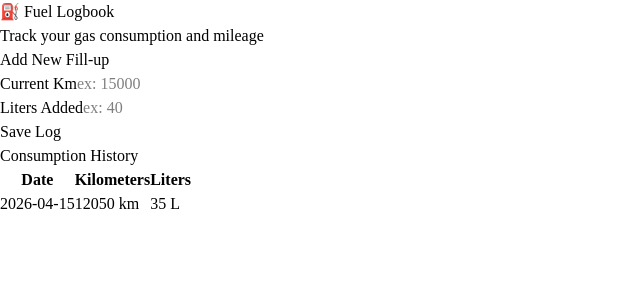
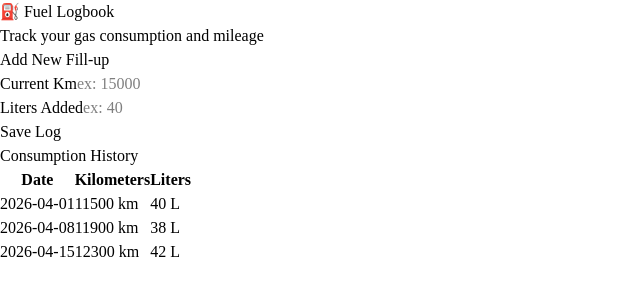
Before and after one commit to OneTechnoCipo/bitacora-react, a React (Vite) app in the folder bitacora-react/: page / in a window 1280 px wide. Shown: the top 300 px of the page, without its empty margins (0-640 px from the left). Built offline with nearby package versions, Linux system fonts and the light colour scheme.

Commit message:
feat: render table with hardcoded data mapping and types

```diff
--- a/bitacora-react/src/App.tsx
+++ b/bitacora-react/src/App.tsx
@@ -1,14 +1,24 @@
 import Header from './components/Header';
 import LogForm from './components/LogForm';
 import LogTable from './components/LogTable';
+/* import { FuelLog } from './types';
+ */
+import type { FuelLog } from './types';
+function App() {
+  // hardcoded data just to test the table mapping
+  const fakeLogs: FuelLog[] = [
+    { id: '1', date: '2026-04-01', km: 11500, liters: 40 },
+    { id: '2', date: '2026-04-08', km: 11900, liters: 38 },
+    { id: '3', date: '2026-04-15', km: 12300, liters: 42 }
+  ];
 
-function App() {
   return (
     <div className="min-h-screen bg-gray-100 p-4 sm:p-8 font-sans">
       <div className="max-w-3xl mx-auto">
         <Header />
         <LogForm />
-        <LogTable />
+        {/* passing the fake data to the table using props */}
+        <LogTable logs={fakeLogs} />
       </div>
     </div>
   );
--- a/bitacora-react/src/components/LogTable.tsx
+++ b/bitacora-react/src/components/LogTable.tsx
@@ -1,4 +1,13 @@
-export default function LogTable() {
+import type { FuelLog } from '../types'; // Le agregamos 'type' acá
+
+interface Props {
+  logs: FuelLog[];
+}
+
+export default function LogTable({ logs }: Props) {
+
+
+
   return (
     <div className="bg-white p-6 rounded-lg shadow-md">
       <h2 className="text-xl font-semibold mb-4 text-gray-900">Consumption History</h2>
@@ -6,23 +15,36 @@ export default function LogTable() {
       <div className="overflow-x-auto">
 
         <table className="w-full text-left border-collapse">
+
           <thead>
             <tr className="bg-gray-100 border-b-2 border-gray-200">
+
               <th className="p-3 text-gray-800 font-bold">Date</th>
-
               <th className="p-3 text-gray-800 font-bold">Kilometers</th>
-
               <th className="p-3 text-gray-800 font-bold">Liters</th>
             </tr>
           </thead>
           <tbody>
             {/* r.i.p. my corsa classic, it was way cheaper to fill that one up :( */}
 
-            <tr className="border-b hover:bg-gray-50 transition-colors">
-              <td className="p-3 text-gray-900">2026-04-15</td>
-              <td className="p-3 text-gray-900">12050 km</td>
-              <td className="p-3 font-medium text-blue-700">35 L</td>
-            </tr>
+            {logs.map((log) => (
+              <tr key={log.id} className="border-b hover:bg-gray-50 transition-colors">
+
+                <td className="p-3 text-gray-900">{log.date}</td>
+
+                <td className="p-3 text-gray-900">{log.km} km</td>
+
+                <td className="p-3 font-medium text-blue-700">{log.liters} L</td>
+              </tr>
+            ))}
+
+            {logs.length === 0 && (
+              <tr>
+                <td colSpan={3} className="p-4 text-center text-gray-600 font-medium">
+                  No logs yet. Please add one!
+                </td>
+              </tr>
+            )}
           </tbody>
         </table>
       </div>
--- /dev/null
+++ b/bitacora-react/src/types.ts
@@ -0,0 +1,7 @@
+// src/types.ts
+export interface FuelLog {
+  id: string;
+  date: string;
+  km: number;
+  liters: number;
+}
```
